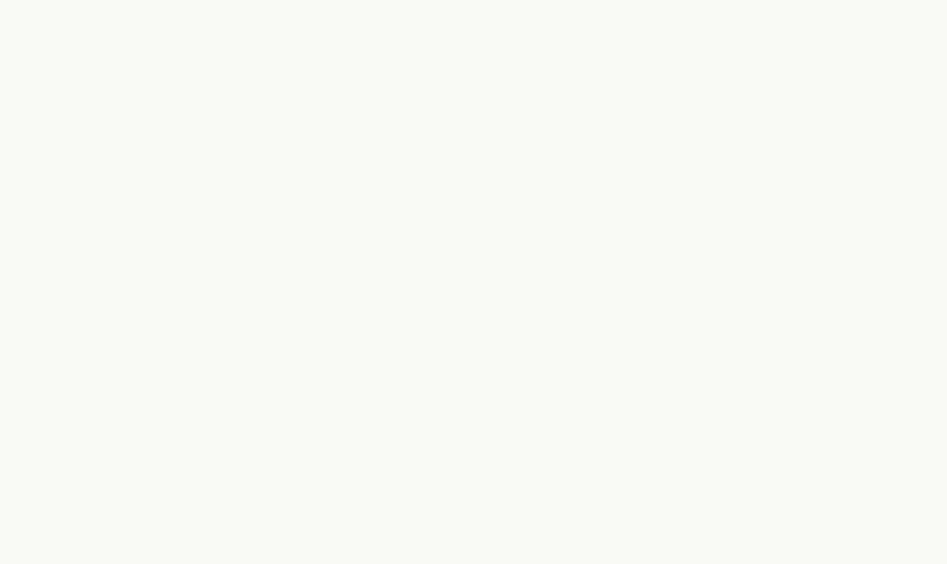
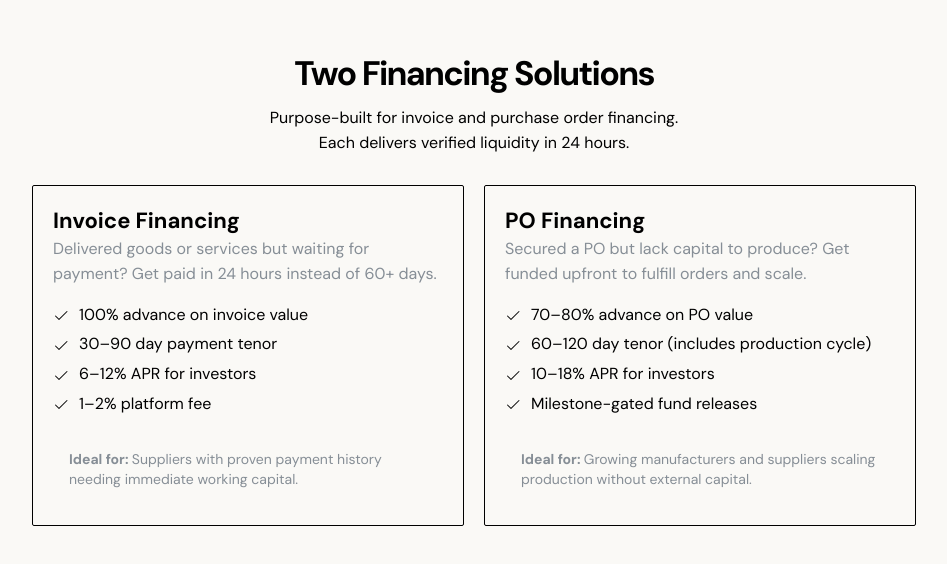
Before and after one commit to we-are-lumen/Lien, a Next.js app in the folder frontend/: page / in a window 1280 px wide. Shown: the part 1468-2032 px from the top of the page, without its empty margins (166-1113 px from the left). Before the commit the page ends 1148 px from the top, so only its background shows below. Built offline with nearby package versions, Linux system fonts and the light colour scheme.

Commit message:
feat(landing): slicing solution section

```diff
--- a/frontend/app/(landing)/components/PainPointListItem.tsx
+++ b/frontend/app/(landing)/components/PainPointListItem.tsx
@@ -4,7 +4,7 @@ import { XCircleIcon } from "@phosphor-icons/react";
 const PainPointListItem = ({ text }: { text: string }) => {
   return (
     <Group gap={"sm"} align="center">
-      <XCircleIcon size={"1rem"} color="red" weight="fill" />
+      <XCircleIcon size={"1rem"} weight="fill" />
       <p>{text}</p>
     </Group>
   );
--- a/frontend/app/(landing)/components/PainPointSection.tsx
+++ b/frontend/app/(landing)/components/PainPointSection.tsx
@@ -5,9 +5,9 @@ import PainPointListItem from "./PainPointListItem";
 
 const PainPointSection = () => {
   return (
-    <Center pb={50}>
+    <Center pb={50} h={"80dvh"}>
       <Flex direction={"column"} align={"center"} gap={10} px={100}>
-        <Title>The Trade Finance Problem</Title>
+        <Title className="tracking-tighter">The Trade Finance Problem</Title>
         <Text ta={"center"}>
           SMEs across Southeast Asia face a $45 billion funding gap. <br />{" "}
           Traditional options are slow, expensive, or inaccessible.
--- /dev/null
+++ b/frontend/app/(landing)/components/SolutionCard.tsx
@@ -0,0 +1,41 @@
+"use client";
+
+import { Box, Flex, Group, Paper, Text, Title } from "@mantine/core";
+import { CheckIcon } from "@phosphor-icons/react";
+
+const SolutionCard = ({
+  title,
+  description,
+  checkItems,
+  idealFor,
+}: {
+  title: string;
+  description: string;
+  checkItems: string[];
+  idealFor: string;
+}) => {
+  return (
+    <Paper bd={"1px solid black"} p={20} maw={"27rem"}>
+      <Group>
+        <Title order={3}>{title}</Title>
+      </Group>
+      <Text c={"dimmed"}>{description}</Text>
+      <Flex direction={"column"} my={"md"} gap={5}>
+        {checkItems.map((item, index) => (
+          <Group key={index} gap={"xs"}>
+            <CheckIcon />
+            <Text>{item}</Text>
+          </Group>
+        ))}
+      </Flex>
+      <Box p={16} bg={"grey.1"}>
+        <Text size="sm" c={"dimmed"}>
+          <strong>Ideal for: </strong>
+          {idealFor}.
+        </Text>
+      </Box>
+    </Paper>
+  );
+};
+
+export default SolutionCard;
--- /dev/null
+++ b/frontend/app/(landing)/components/SolutionSection.tsx
@@ -0,0 +1,42 @@
+import { Center, Flex, Text, Title } from "@mantine/core";
+import SolutionCard from "./SolutionCard";
+
+const SolutionSection = () => {
+  return (
+    <Center h={"80dvh"}>
+      <Flex direction={"column"} align={"center"} gap={10} px={100}>
+        <Title className="tracking-tighter">Two Financing Solutions</Title>
+        <Text ta={"center"}>
+          Purpose-built for invoice and purchase order financing. <br /> Each
+          delivers verified liquidity in 24 hours.
+        </Text>
+        <Flex mt={20} gap={20}>
+          <SolutionCard
+            title="Invoice Financing"
+            description="Delivered goods or services but waiting for payment? Get paid in 24 hours instead of 60+ days."
+            checkItems={[
+              "100% advance on invoice value",
+              "30–90 day payment tenor",
+              "6–12% APR for investors",
+              "1–2% platform fee",
+            ]}
+            idealFor="Suppliers with proven payment history needing immediate working capital"
+          />
+          <SolutionCard
+            title="PO Financing"
+            description="Secured a PO but lack capital to produce? Get funded upfront to fulfill orders and scale."
+            checkItems={[
+              "70–80% advance on PO value",
+              "60–120 day tenor (includes production cycle)",
+              "10–18% APR for investors",
+              "Milestone-gated fund releases",
+            ]}
+            idealFor="Growing manufacturers and suppliers scaling production without external capital"
+          />
+        </Flex>
+      </Flex>
+    </Center>
+  );
+};
+
+export default SolutionSection;
--- a/frontend/app/(landing)/page.tsx
+++ b/frontend/app/(landing)/page.tsx
@@ -1,11 +1,13 @@
 import HeroSection from "./components/HeroSection";
 import PainPointSection from "./components/PainPointSection";
+import SolutionSection from "./components/SolutionSection";
 
 const LandingPage = () => {
   return (
     <div>
       <HeroSection />
       <PainPointSection />
+      <SolutionSection />
     </div>
   );
 };
```
